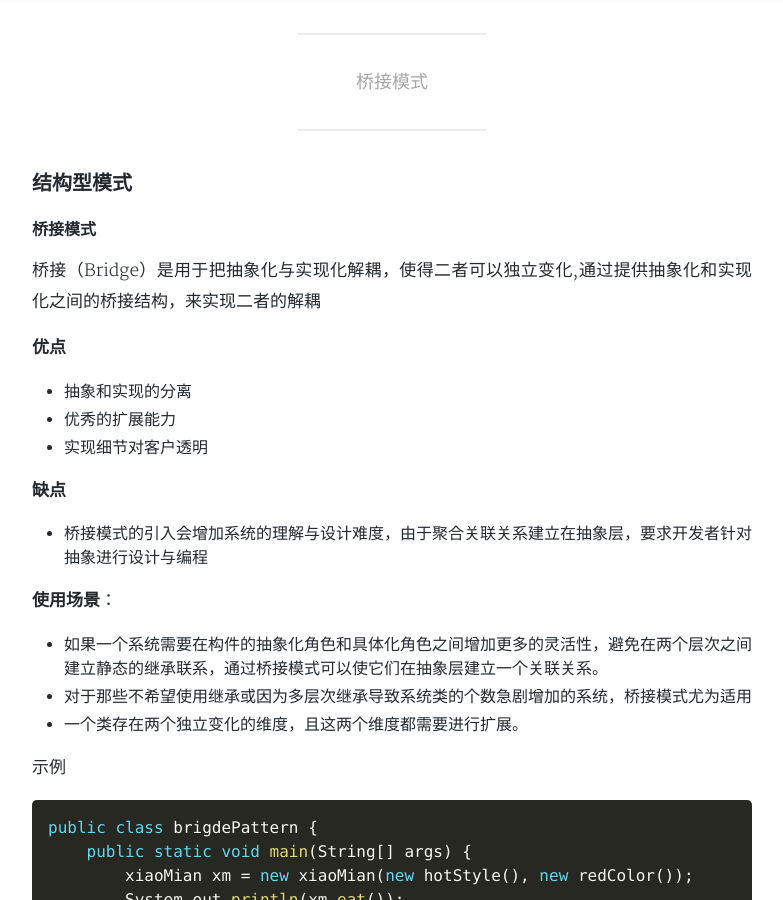
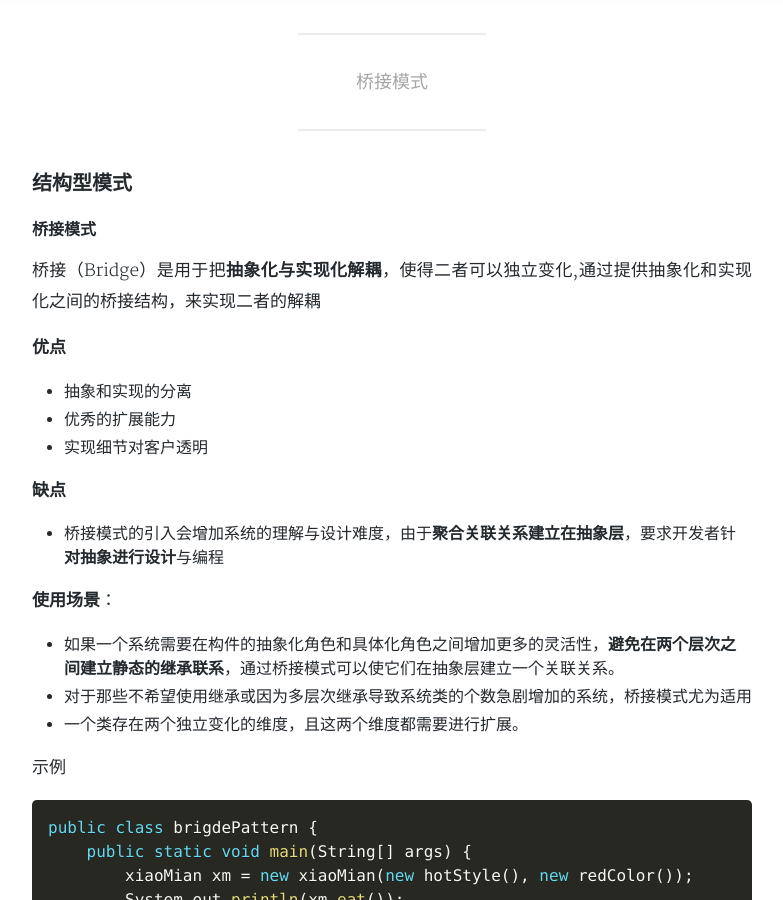
Before and after one commit to gobige/gobige.github.io, a Jekyll site: the page built from _posts/2017-09-25-designPattern-bridge.md, in a window 1280 px wide and 900 px high, scrolled down 467 px. Shown: the whole window, without its empty margins (248-1031 px from the left). Built offline with Jekyll 4.4.1, drawn with Linux system fonts in a browser that asks for light colours; nearby versions of some CDN libraries; a style sheet for code colours, icons or effects is not loaded.

Commit message:
高亮 hot

```diff
--- a/_posts/2017-09-25-designPattern-bridge.md
+++ b/_posts/2017-09-25-designPattern-bridge.md
@@ -12,7 +12,7 @@ tags: 设计模式
 
 ### 结构型模式
 #### 桥接模式
-桥接（Bridge）是用于把抽象化与实现化解耦，使得二者可以独立变化,通过提供抽象化和实现化之间的桥接结构，来实现二者的解耦
+桥接（Bridge）是用于把**抽象化与实现化解耦**，使得二者可以独立变化,通过提供抽象化和实现化之间的桥接结构，来实现二者的解耦
 
 **优点**
 
@@ -22,11 +22,11 @@ tags: 设计模式
 
 **缺点**
 
-- 桥接模式的引入会增加系统的理解与设计难度，由于聚合关联关系建立在抽象层，要求开发者针对抽象进行设计与编程
+- 桥接模式的引入会增加系统的理解与设计难度，由于**聚合关联关系建立在抽象层**，要求开发者针**对抽象进行设计**与编程
 
 **使用场景**：
 
-- 如果一个系统需要在构件的抽象化角色和具体化角色之间增加更多的灵活性，避免在两个层次之间建立静态的继承联系，通过桥接模式可以使它们在抽象层建立一个关联关系。
+- 如果一个系统需要在构件的抽象化角色和具体化角色之间增加更多的灵活性，**避免在两个层次之间建立静态的继承联系**，通过桥接模式可以使它们在抽象层建立一个关联关系。
 - 对于那些不希望使用继承或因为多层次继承导致系统类的个数急剧增加的系统，桥接模式尤为适用
 - 一个类存在两个独立变化的维度，且这两个维度都需要进行扩展。
 
```
